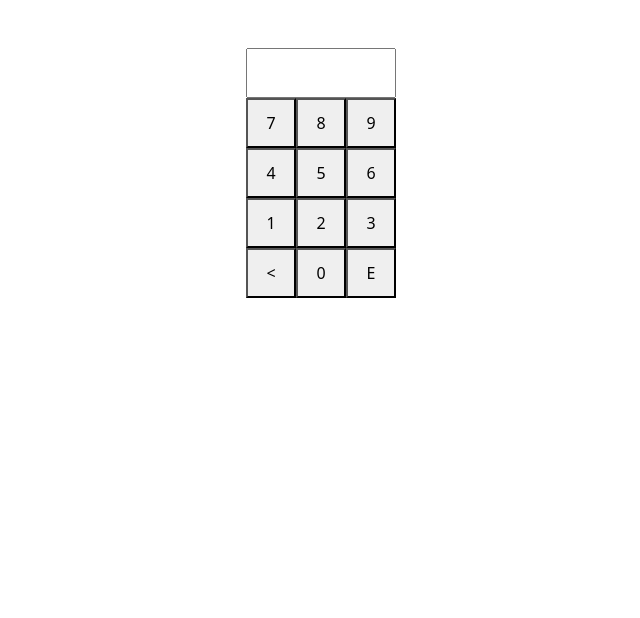
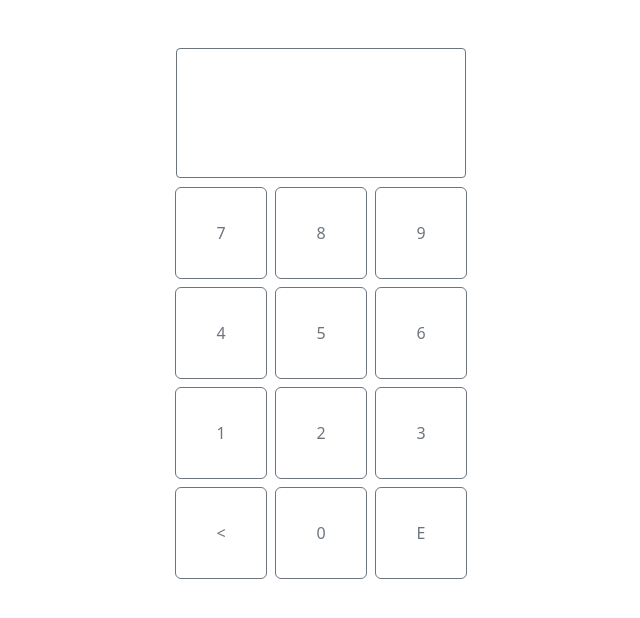
Before and after one commit to Aleksandra-Melnikova/HomeWork-67, a React (Vite) app: page / in a window 1280 px wide. Shown: the top 618 px of the page, without its empty margins (319-959 px from the left). Built offline with nearby package versions, Linux system fonts and the light colour scheme.

Commit message:
Added toast.sucsess when entering more than 4 characters

```diff
--- a/package.json
+++ b/package.json
@@ -18,7 +18,8 @@
     "prettier": "^3.3.3",
     "react": "^18.3.1",
     "react-dom": "^18.3.1",
-    "react-redux": "^9.1.2"
+    "react-redux": "^9.1.2",
+    "react-toastify": "^10.0.6"
   },
   "devDependencies": {
     "@eslint/js": "^9.13.0",
--- a/src/App.css
+++ b/src/App.css
@@ -1,11 +1,13 @@
-.btns{
-  width: 150px;
-  height: 250px;
+.btns {
+  width: 300px;
+  height: 535px;
   display: grid;
-  grid-template-columns: repeat(3,50px);
-  grid-template-rows: repeat(4,50px);
+  grid-template-columns: repeat(3, 100px);
+  grid-template-rows: 1fr 100px 100px 100px 100px;
 }
-.field-wrapper{
-  width: 150px;
+.field-wrapper {
+  width: 290px;
+  height: 130px;
   grid-column: 1/4;
+  margin: 0 auto;
 }
--- a/src/containers/DoorKeypad/DoorKeypad.tsx
+++ b/src/containers/DoorKeypad/DoorKeypad.tsx
@@ -1,53 +1,71 @@
-import {useDispatch, useSelector} from "react-redux";
-import { checkCorrectPassword, decreaseBySymbol, increaseBySymbol } from './DoorKeypadSlice.ts';
-import {RootState} from "../../app/store.ts";
+import { useDispatch, useSelector } from "react-redux";
+import {
+  checkCorrectPassword,
+  decreaseBySymbol,
+  increaseBySymbol,
+} from "./DoorKeypadSlice.ts";
+import { RootState } from "../../app/store.ts";
 
 const DoorKeypad = () => {
-    const doorKeypadValue = useSelector((state: RootState)=> {
-      if(state.doorKeypad.message){
+  const doorKeypadValue = useSelector((state: RootState) => {
+    if (state.doorKeypad.message) {
       return state.doorKeypad.message;
-      } else{
-        if(state.doorKeypad.value.length < 5){
-          let result:string='';
-          for(let i =0; i < state.doorKeypad.value.length; i++){
-            result+='*';
+    } else {
+      let result: string = "";
+      for (let i = 0; i < state.doorKeypad.value.length; i++) {
+        result += "*";
       }
       return result;
     }
-        else{
-          alert('Вы ввели больше 4 символов');
-        }
-      }
   });
-    const doorKeypadStyle = useSelector((state: RootState)=> {
+  const doorKeypadStyle = useSelector((state: RootState) => {
     return state.doorKeypad.style;
   });
 
-
   const dispatch = useDispatch();
 
-    const buttons = ['7', '8', '9', '4', '5', '6', '1', '2', '3'];
-
-
+  const buttons = ["7", "8", "9", "4", "5", "6", "1", "2", "3"];
 
   return (
-        <div className='container mt-5'>
-          <div className='btns mx-auto mt-5'>
-            <input readOnly  className={`field-wrapper bg-${doorKeypadStyle} text-center`} type={"text"}  value={doorKeypadValue}/>
+    <div className="container mt-5">
+      <div className="btns mx-auto mt-5">
+        <input
+          readOnly
+          className={`field-wrapper bg-${doorKeypadStyle} text-center border border-secondary border-1 rounded-1`}
+          type={"text"}
+          value={doorKeypadValue}
+        />
         {buttons.map((button) => (
-              <button key={button}
+          <button
+            className="m-1 btn btn-outline-secondary"
+            key={button}
             onClick={() => dispatch(increaseBySymbol(button))}
-                      type='button'>{button}</button>
+            type="button"
+          >
+            {button}
+          </button>
         ))}
         <button
-                    onClick={() => dispatch( decreaseBySymbol())}
-                    type='button'>{'<'}</button>
+          className="m-1 btn btn-outline-secondary"
+          onClick={() => dispatch(decreaseBySymbol())}
+          type="button"
+        >
+          {"<"}
+        </button>
         <button
-                    onClick={() => dispatch(increaseBySymbol('0'))}
-                    type='button'>{'0'}</button>
+          className="m-1 btn btn-outline-secondary"
+          onClick={() => dispatch(increaseBySymbol("0"))}
+          type="button"
+        >
+          {"0"}
+        </button>
         <button
-                    onClick={() => dispatch( checkCorrectPassword())}
-                    type='button'>{'E'}</button>
+          className="m-1 btn btn-outline-secondary"
+          onClick={() => dispatch(checkCorrectPassword())}
+          type="button"
+        >
+          {"E"}
+        </button>
       </div>
     </div>
   );
--- a/src/containers/DoorKeypad/DoorKeypadSlice.ts
+++ b/src/containers/DoorKeypad/DoorKeypadSlice.ts
@@ -1,46 +1,57 @@
-import {createSlice, PayloadAction} from "@reduxjs/toolkit";
+import { createSlice, PayloadAction } from "@reduxjs/toolkit";
+import { toast } from "react-toastify";
 
 interface DoorKeypadState {
   value: string;
-    style:string;
-    message:string
+  style: string;
+  message: string;
 }
 
-const initialState:DoorKeypadState = {
-    value: '',
-  style:'',
-  message:''
+const initialState: DoorKeypadState = {
+  value: "",
+  style: "",
+  message: "",
 };
-const correctState:DoorKeypadState = {
-  value: '1337',
-  style:'',
-  message:'',
+const correctState: DoorKeypadState = {
+  value: "1337",
+  style: "white",
+  message: "",
 };
 
 export const doorKeypadSlice = createSlice({
   name: "doorKeypad",
   initialState,
-    reducers:{
-        increaseBySymbol: (state:DoorKeypadState, action:PayloadAction<string>) => {
+  reducers: {
+    increaseBySymbol: (
+      state: DoorKeypadState,
+      action: PayloadAction<string>,
+    ) => {
+      if (state.value.length < 4) {
         state.value += action.payload;
+      } else {
+        toast.warning("You entered more than 4 characters");
+      }
     },
-      decreaseBySymbol: (state:DoorKeypadState) => {
+    decreaseBySymbol: (state: DoorKeypadState) => {
+      if (state.message) {
+        state.message = "";
+        state.style = "white";
+      }
       state.value = state.value.slice(0, state.value.length - 1);
     },
-      checkCorrectPassword: (state:DoorKeypadState) => {
-          if(state.value === correctState.value) {
-            state.style = 'success';
+    checkCorrectPassword: (state: DoorKeypadState) => {
+      if (state.value === correctState.value) {
+        state.style = "success";
         state.message = "Access Granted";
-          }
-          else{
-            state.style = 'danger';
+      } else {
+        state.style = "danger";
         state.message = "Access Denied";
       }
-      }
-
+    },
   },
 });
 
 export const doorKeypadReducer = doorKeypadSlice.reducer;
 
-export const {increaseBySymbol,  decreaseBySymbol, checkCorrectPassword} = doorKeypadSlice.actions;
+export const { increaseBySymbol, decreaseBySymbol, checkCorrectPassword } =
+  doorKeypadSlice.actions;
--- a/src/main.tsx
+++ b/src/main.tsx
@@ -2,12 +2,16 @@ import { StrictMode } from "react";
 import { createRoot } from "react-dom/client";
 import App from "./App.tsx";
 import "bootstrap/dist/css/bootstrap.min.css";
-import { Provider } from 'react-redux';
-import { store } from './app/store.ts';
+import { Provider } from "react-redux";
+import { store } from "./app/store.ts";
+import { ToastContainer } from "react-toastify";
+import "react-toastify/dist/ReactToastify.css";
 
 createRoot(document.getElementById("root")!).render(
   <StrictMode>
-    <Provider store={store}
-    ><App /></Provider>
+    <ToastContainer />
+    <Provider store={store}>
+      <App />
+    </Provider>
   </StrictMode>,
 );
```
Also changed, not shown: src/App.tsx (+3 -7 lines), src/app/store.ts (+5 -6 lines), 1 other file (tests, documents, lock files or other folders). Lines whose indentation alone changed are shown as unchanged.
